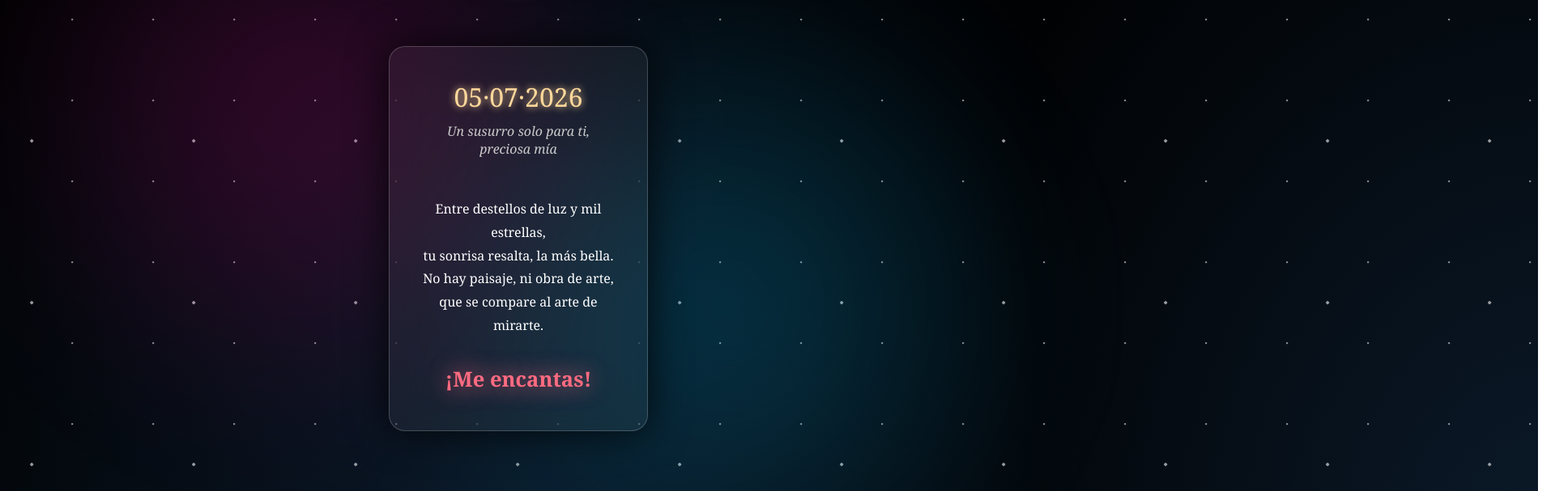
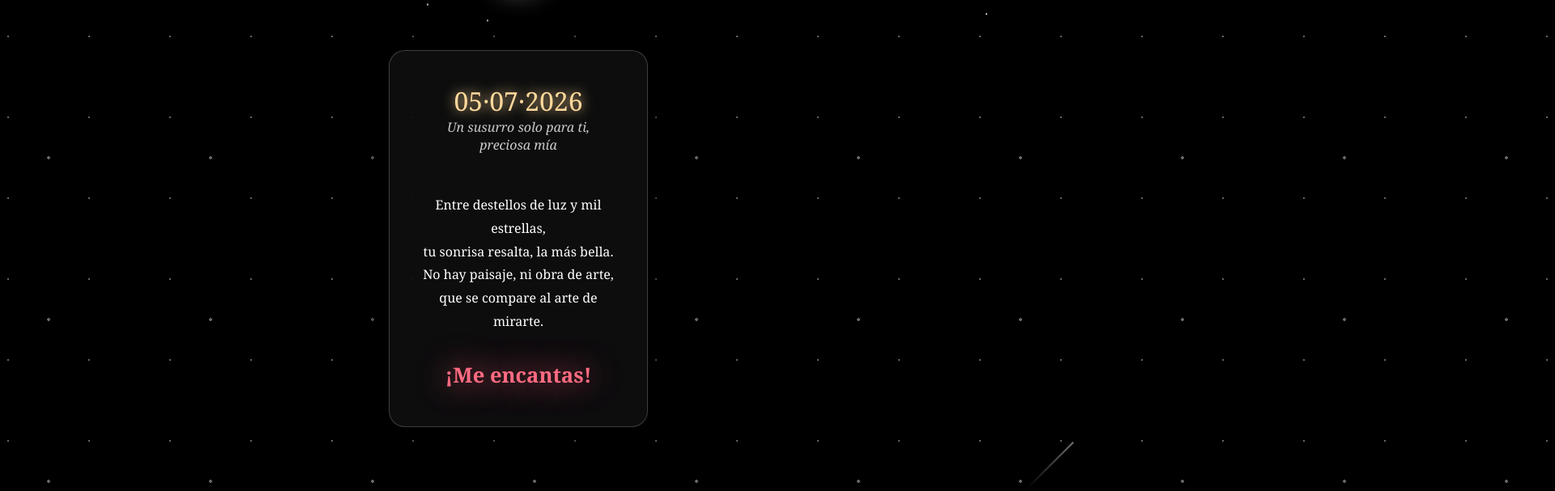
Before and after one commit to Lunaortega/para-alguien-especial, a plain HTML site: page index.html in a window 1280 px wide. Shown: the part 105-712 px from the top of the page at 81% size, 1920 px wide, since content can reach past the window. Drawn offline with Linux system fonts and the light colour scheme.

Commit message:
Add files via upload

```diff
--- a/index.html
+++ b/index.html
@@ -13,42 +13,55 @@ body{
     display:flex;
     justify-content:center;
     align-items:center;
-    background: radial-gradient(ellipse at bottom, #0b1a2a 0%, #000 100%);
+    background:#000;
     overflow:hidden;
     font-family:'Georgia', serif;
     color:white;
 }
 
-/* 🌌 GALAXIA PRO */
-body::before{
-    content:"";
+/* 🌌 FONDO PARALLAX */
+.bg{
     position:absolute;
     width:200%;
     height:200%;
     background:
         radial-gradient(white 1px, transparent 1px),
-        radial-gradient(white 2px, transparent 2px),
-        radial-gradient(rgba(255,255,255,.5) 1px, transparent 1px);
-    background-size: 100px 100px, 200px 200px, 300px 300px;
-    animation: stars 120s linear infinite;
-    opacity:0.6;
+        radial-gradient(white 2px, transparent 2px);
+    background-size: 100px 100px, 200px 200px;
+    opacity:0.4;
+    transition:transform 0.2s;
 }
 
-@keyframes stars{
-    from{transform:translate(0,0);}
-    to{transform:translate(-500px,-500px);}
+/* ✨ PARTÍCULAS */
+.particle{
+    position:absolute;
+    width:2px;
+    height:2px;
+    background:white;
+    border-radius:50%;
+    animation: floatParticle linear infinite;
 }
 
-/* 🌌 NEBULOSA */
-body::after{
-    content:"";
+@keyframes floatParticle{
+    from{transform:translateY(0);}
+    to{transform:translateY(-100vh);}
+}
+
+/* 🌠 ESTRELLA FUGAZ */
+.shooting-star{
     position:absolute;
-    width:100%;
-    height:100%;
-    background:
-    radial-gradient(circle at 30% 30%, rgba(255,0,150,0.2), transparent 40%),
-    radial-gradient(circle at 70% 60%, rgba(0,200,255,0.2), transparent 40%);
-    filter: blur(80px);
+    width:2px;
+    height:80px;
+    background:linear-gradient(white, transparent);
+    opacity:0;
+    transform:rotate(45deg);
+    animation:shoot 5s linear infinite;
+}
+
+@keyframes shoot{
+    0%{opacity:0; transform:translate(-200px,-200px) rotate(45deg);}
+    10%{opacity:1;}
+    100%{opacity:0; transform:translate(800px,800px) rotate(45deg);}
 }
 
 /* CONTENEDOR */
@@ -57,17 +70,17 @@ body::after{
     z-index:2;
 }
 
-/* 👨‍🚀 ASTRONAUTA */
+/* 👨‍🚀 */
 .astronaut{
     position:absolute;
     top:-160px;
     left:50%;
     transform:translateX(-50%);
     animation: float 4s ease-in-out infinite;
-    filter: drop-shadow(0 0 15px rgba(255,255,255,0.6));
+    filter: drop-shadow(0 0 20px white);
 }
 
-/* GLOBO */
+/* 🎈 */
 .balloon{
     position:absolute;
     right:-30px;
@@ -81,7 +94,7 @@ body::after{
     background:#ff3b6b;
     transform: rotate(-45deg);
     position:relative;
-    box-shadow:0 0 25px #ff3b6b;
+    box-shadow:0 0 30px #ff3b6b;
 }
 
 .heart::before,
@@ -94,8 +107,8 @@ body::after{
     border-radius:50%;
 }
 
-.heart::before{top:-30px;left:0;}
-.heart::after{left:30px;top:0;}
+.heart::before{top:-30px;}
+.heart::after{left:30px;}
 
 .heart span{
     position:absolute;
@@ -113,25 +126,23 @@ body::after{
     margin:auto;
 }
 
-/* TARJETA PRO */
+/* 💌 TARJETA */
 .card{
-    backdrop-filter: blur(20px);
+    backdrop-filter: blur(25px);
     background: rgba(255,255,255,0.05);
     border:1px solid rgba(255,255,255,0.2);
     border-radius:20px;
     padding:40px;
     width:320px;
     text-align:center;
-    box-shadow:0 0 50px rgba(0,0,0,0.8);
+    box-shadow:0 0 60px rgba(0,0,0,0.9);
     animation: fade 2s ease;
 }
 
-/* TEXTO */
 .title{
     font-size:2rem;
-    margin-bottom:10px;
     color:#ffd89b;
-    text-shadow:0 0 10px #ffd89b;
+    text-shadow:0 0 15px #ffd89b;
 }
 
 .subtitle{
@@ -165,7 +176,7 @@ body::after{
 
 @keyframes glow{
     0%,100%{text-shadow:0 0 10px #ff6b81;}
-    50%{text-shadow:0 0 30px #ff6b81;}
+    50%{text-shadow:0 0 40px #ff6b81;}
 }
 
 @keyframes fade{
@@ -176,6 +187,23 @@ body::after{
 </head>
 
 <body>
+
+<div class="bg" id="bg"></div>
+
+<!-- 🌠 -->
+<div class="shooting-star" style="top:10%;left:20%;animation-delay:0s;"></div>
+<div class="shooting-star" style="top:30%;left:70%;animation-delay:2s;"></div>
+
+<!-- ✨ PARTÍCULAS -->
+<script>
+for(let i=0;i<40;i++){
+    let p=document.createElement("div");
+    p.className="particle";
+    p.style.left=Math.random()*100+"%";
+    p.style.animationDuration=(5+Math.random()*10)+"s";
+    document.body.appendChild(p);
+}
+</script>
 
 <div class="container">
 
@@ -188,7 +216,6 @@ body::after{
             <rect x="18" y="41" width="28" height="20" rx="10" fill="#e6e6e6"/>
         </svg>
 
-        <!-- 🎈 -->
         <div class="balloon">
             <div class="heart"><span>Te quiero</span></div>
             <div class="string"></div>
@@ -212,5 +239,14 @@ que se compare al arte de mirarte.
 
 </div>
 
+<!-- 🖱️ PARALLAX -->
+<script>
+document.addEventListener("mousemove", (e)=>{
+    let x = (e.clientX / window.innerWidth - 0.5) * 20;
+    let y = (e.clientY / window.innerHeight - 0.5) * 20;
+    document.getElementById("bg").style.transform = `translate(${x}px, ${y}px)`;
+});
+</script>
+
 </body>
 </html>
```
